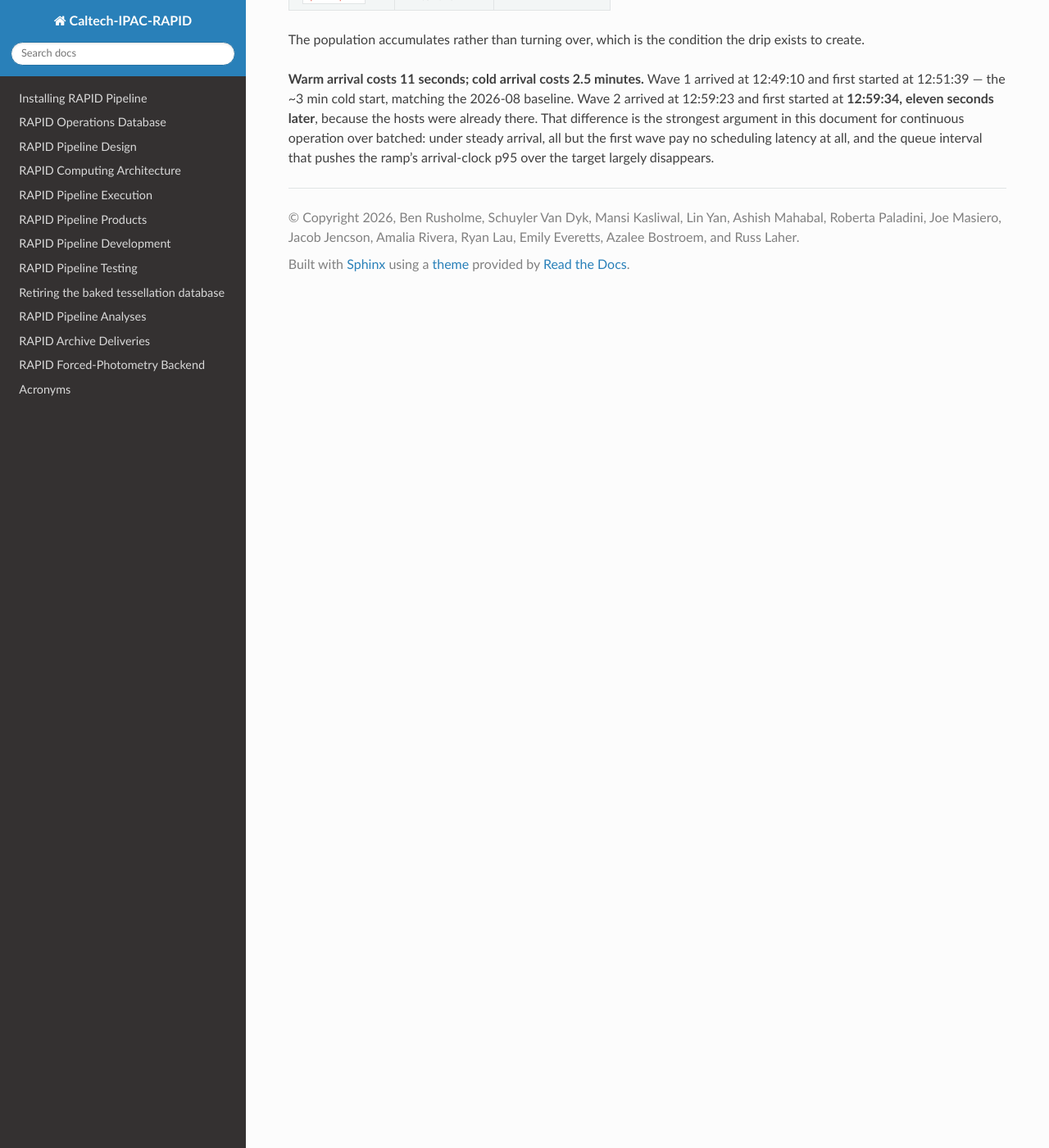
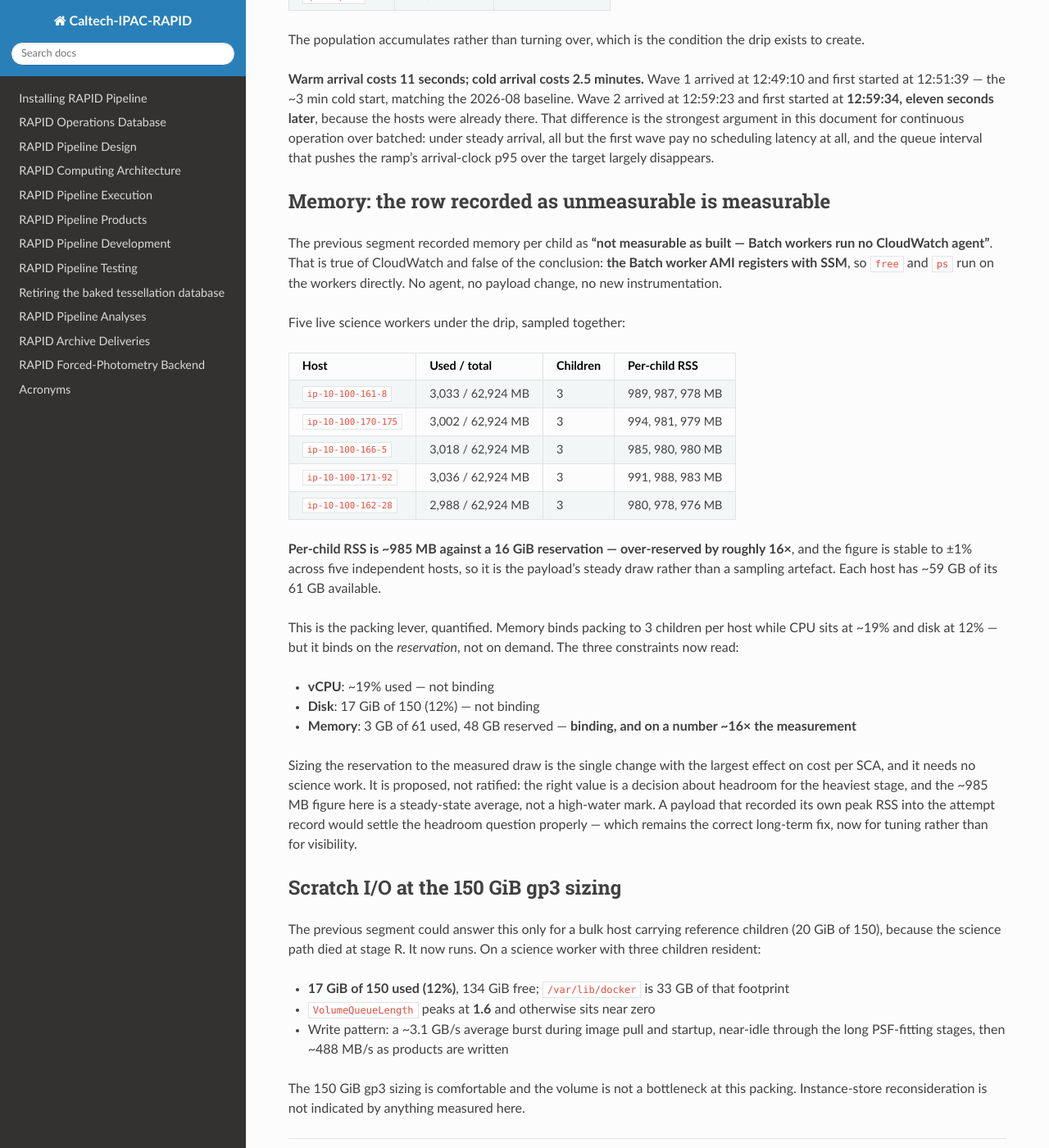
Before and after one commit to Caltech-IPAC/rapid, a Sphinx documentation site: the page built from docs/source/dev/q9_fix_round.rst, in a window 1280 px wide and 1400 px high, scrolled down 14474 px. Shown: the whole window at 82% size. Built offline with Sphinx 7.4.7 and the Read the Docs theme 3.1.0, drawn with Linux system fonts in a browser that asks for light colours.

Commit message:
docs: memory is measurable after all, and the reservation is 16x the draw
The previous segment recorded memory per child as "not measurable as
built -- Batch workers run no CloudWatch agent". CloudWatch is not the
only route: the Batch worker AMI registers with SSM, so free and ps run
on the workers directly, no agent and no payload change.

Five live science workers, sampled together under the drip: ~985 MB RSS
per child against a 16 GiB reservation, stable to +/-1% across hosts,
~59 GB of 61 available on every one. Memory binds packing to 3 children
per host on the RESERVATION while CPU sits at 19% and disk at 12%.

Scratch I/O also answered for the science path for the first time: 17
GiB of 150 (12%), queue length peaking at 1.6. The gp3 sizing is
comfortable; nothing here indicates instance store.

Right-sizing the reservation is proposed, not ratified -- 985 MB is a
steady-state average, and the headroom question needs a high-water mark
the payload would have to record.

Co-Authored-By: Claude Opus 5 <noreply@anthropic.com>
Claude-Session: https://claude.ai/code/session_01Pk8imvMXkHjGS6mvntUYx5

```diff
--- a/docs/source/dev/q9_fix_round.rst
+++ b/docs/source/dev/q9_fix_round.rst
@@ -986,3 +986,83 @@ already there. That difference is the strongest argument in this document
 for continuous operation over batched: under steady arrival, all but the
 first wave pay no scheduling latency at all, and the queue interval that
 pushes the ramp's arrival-clock p95 over the target largely disappears.
+
+Memory: the row recorded as unmeasurable is measurable
+------------------------------------------------------
+
+The previous segment recorded memory per child as **"not measurable as
+built — Batch workers run no CloudWatch agent"**. That is true of
+CloudWatch and false of the conclusion: **the Batch worker AMI registers
+with SSM**, so ``free`` and ``ps`` run on the workers directly. No agent,
+no payload change, no new instrumentation.
+
+Five live science workers under the drip, sampled together:
+
+.. list-table::
+   :header-rows: 1
+
+   * - Host
+     - Used / total
+     - Children
+     - Per-child RSS
+   * - ``ip-10-100-161-8``
+     - 3,033 / 62,924 MB
+     - 3
+     - 989, 987, 978 MB
+   * - ``ip-10-100-170-175``
+     - 3,002 / 62,924 MB
+     - 3
+     - 994, 981, 979 MB
+   * - ``ip-10-100-166-5``
+     - 3,018 / 62,924 MB
+     - 3
+     - 985, 980, 980 MB
+   * - ``ip-10-100-171-92``
+     - 3,036 / 62,924 MB
+     - 3
+     - 991, 988, 983 MB
+   * - ``ip-10-100-162-28``
+     - 2,988 / 62,924 MB
+     - 3
+     - 980, 978, 976 MB
+
+**Per-child RSS is ~985 MB against a 16 GiB reservation — over-reserved
+by roughly 16×**, and the figure is stable to ±1% across five
+independent hosts, so it is the payload's steady draw rather than a
+sampling artefact. Each host has ~59 GB of its 61 GB available.
+
+This is the packing lever, quantified. Memory binds packing to 3 children
+per host while CPU sits at ~19% and disk at 12% — but it binds on the
+*reservation*, not on demand. The three constraints now read:
+
+* **vCPU**: ~19% used — not binding
+* **Disk**: 17 GiB of 150 (12%) — not binding
+* **Memory**: 3 GB of 61 used, 48 GB reserved — **binding, and on a
+  number ~16× the measurement**
+
+Sizing the reservation to the measured draw is the single change with the
+largest effect on cost per SCA, and it needs no science work. It is
+proposed, not ratified: the right value is a decision about headroom for
+the heaviest stage, and the ~985 MB figure here is a steady-state
+average, not a high-water mark. A payload that recorded its own peak RSS
+into the attempt record would settle the headroom question properly —
+which remains the correct long-term fix, now for tuning rather than for
+visibility.
+
+Scratch I/O at the 150 GiB gp3 sizing
+--------------------------------------
+
+The previous segment could answer this only for a bulk host carrying
+reference children (20 GiB of 150), because the science path died at
+stage R. It now runs. On a science worker with three children resident:
+
+* **17 GiB of 150 used (12%)**, 134 GiB free; ``/var/lib/docker`` is 33 GB
+  of that footprint
+* ``VolumeQueueLength`` peaks at **1.6** and otherwise sits near zero
+* Write pattern: a ~3.1 GB/s average burst during image pull and startup,
+  near-idle through the long PSF-fitting stages, then ~488 MB/s as
+  products are written
+
+The 150 GiB gp3 sizing is comfortable and the volume is not a bottleneck
+at this packing. Instance-store reconsideration is not indicated by
+anything measured here.
```
